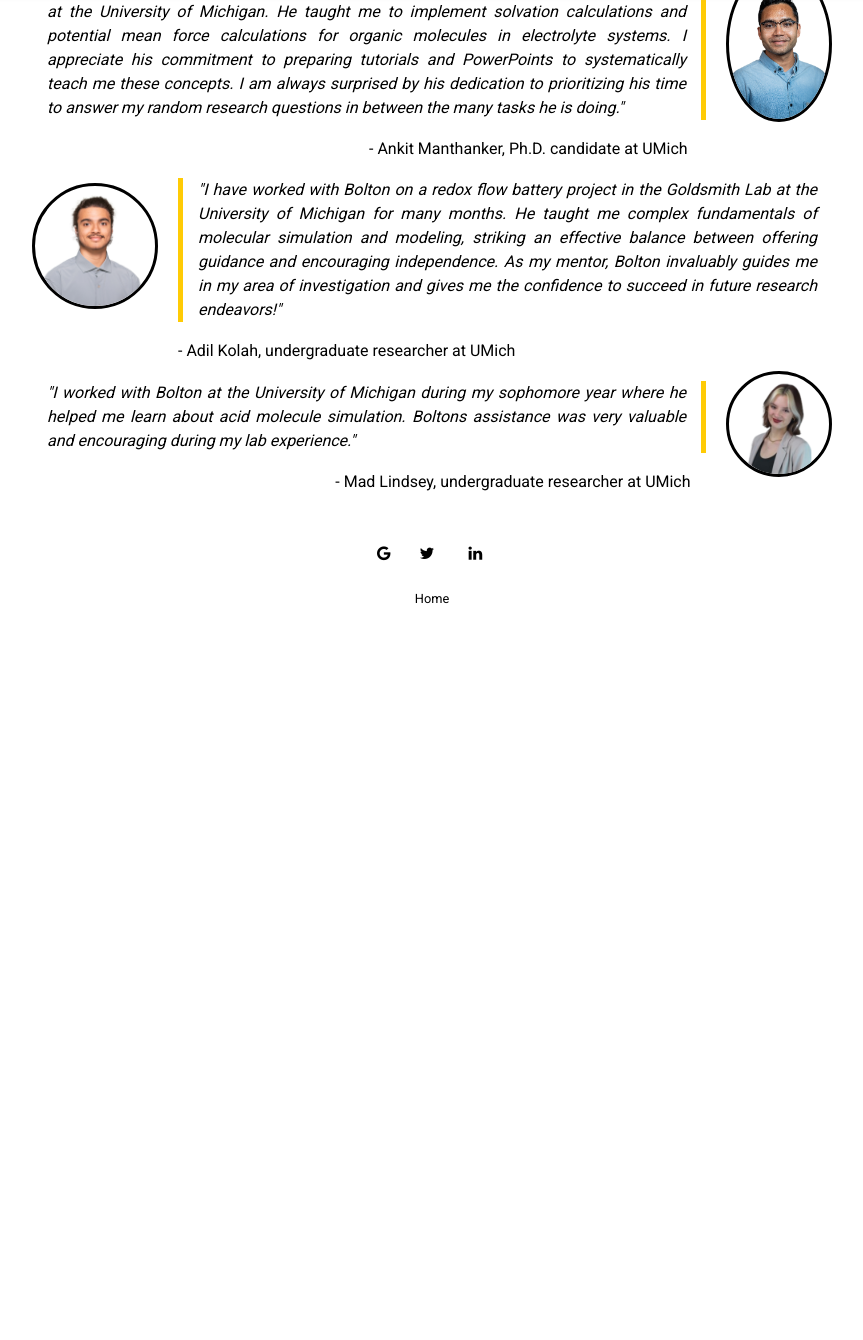
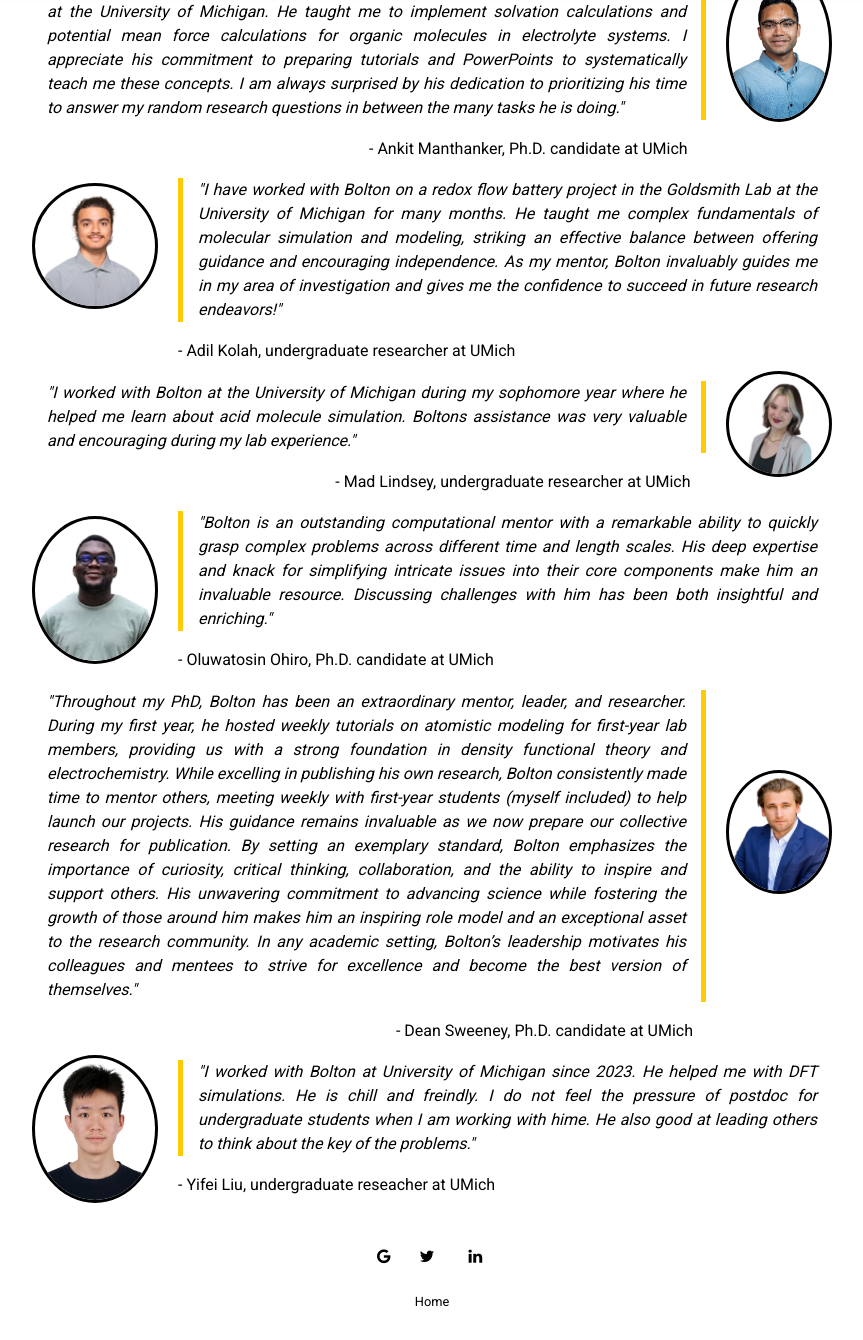
Before and after one commit to bolton2710/bolton2710.github.io, a Jekyll site: the page built from pages/mentor.md, in a window 1280 px wide and 1400 px high, scrolled down 1100 px, cut to the strip 60-1400 px from the top of the window. Shown: the whole strip, without its empty margins (208-1071 px from the left). Built offline with Jekyll 4.4.1, drawn with Linux system fonts in a browser that asks for light colours; nearby versions of some CDN libraries; before the commit the page ends 1797 px from its top, so only the background shows below that.

Commit message:
add CV & mentor

```diff
--- a/_includes/header.html
+++ b/_includes/header.html
@@ -9,6 +9,9 @@
     {% for item in site.data.settings.social %}
       <a href="{{ item.link }}" class="menu-link" target="_blank"><i class="fa fa-{{ item.icon }}" aria-hidden="true"></i></a>
     {% endfor %}
+    <a href="/assets/cv.pdf" class="menu-link" target="_blank">
+      <i class="fa fa-file-pdf-o" aria-hidden="true"></i> CV
+    </a>
   </nav>
   <div class="dropdown">
     <button class="dropbtn"><i class="fa fa-bars" aria-hidden="true"></i></button>
@@ -19,6 +22,9 @@
       {% for item in site.data.settings.social %}
         <a href="{{ item.link }}" class="menu-link" target="_blank"><i class="fa fa-{{ item.icon }}" aria-hidden="true"></i></a>
       {% endfor %}
+      <a href="/assets/cv.pdf" class="menu-link" target="_blank">
+        <i class="fa fa-file-pdf-o" aria-hidden="true"></i> CV
+      </a>
     </div>
   </div>
 </header>
--- a/pages/mentor.md
+++ b/pages/mentor.md
@@ -83,3 +83,33 @@ were kind enough to provide "reviews" upon my request
     <p style="margin-left: 45%;">- Mad Lindsey, undergraduate researcher at UMich</p>
   </div>
 </div>
+
+<div class="quote-block left">
+  <img src="/assets/img/tosin.png" alt="Tosin" class="portrait" style="width: 120px;">
+  <div class="quote-content">
+    <blockquote style="border-left: 5px solid #FFCB05; padding-left: 15px;">
+    "Bolton is an outstanding computational mentor with a remarkable ability to quickly grasp complex problems across different time and length scales. His deep expertise and knack for simplifying intricate issues into their core components make him an invaluable resource. Discussing challenges with him has been both insightful and enriching."
+    </blockquote>
+    <p>- Oluwatosin Ohiro, Ph.D. candidate at UMich</p>
+  </div>
+</div>
+
+<div class="quote-block right">
+  <img src="/assets/img/dean.png" alt="Dean" class="portrait" style="width: 100px; margin-top:80px;">
+  <div class="quote-content">
+    <blockquote style="border-right: 5px solid #FFCB05; padding-right: 15px;">
+    "Throughout my PhD, Bolton has been an extraordinary mentor, leader, and researcher. During my first year, he hosted weekly tutorials on atomistic modeling for first-year lab members, providing us with a strong foundation in density functional theory and electrochemistry. While excelling in publishing his own research, Bolton consistently made time to mentor others, meeting weekly with first-year students (myself included) to help launch our projects. His guidance remains invaluable as we now prepare our collective research for publication. By setting an exemplary standard, Bolton emphasizes the importance of curiosity, critical thinking, collaboration, and the ability to inspire and support others. His unwavering commitment to advancing science while fostering the growth of those around him makes him an inspiring role model and an exceptional asset to the research community. In any academic setting, Bolton’s leadership motivates his colleagues and mentees to strive for excellence and become the best version of themselves."
+    </blockquote>
+    <p style="margin-left: 54%;">- Dean Sweeney, Ph.D. candidate at UMich</p>
+  </div>
+</div>
+
+<div class="quote-block left">
+  <img src="/assets/img/yifei.png" alt="Yifei" class="portrait" style="width: 120px; margin-top:-5px;">
+  <div class="quote-content">
+    <blockquote style="border-left: 5px solid #FFCB05; padding-left: 15px;">
+    "I worked with Bolton at University of Michigan since 2023. He helped me with DFT simulations. He is chill and freindly. I do not feel the pressure of postdoc for undergraduate students when I am working with hime. He also good at leading others to think about the key of the problems."
+    </blockquote>
+    <p>- Yifei Liu, undergraduate reseacher at UMich</p>
+  </div>
+</div>
```
Also changed, not shown: assets/img/tosin.png (added), 1 other file.
